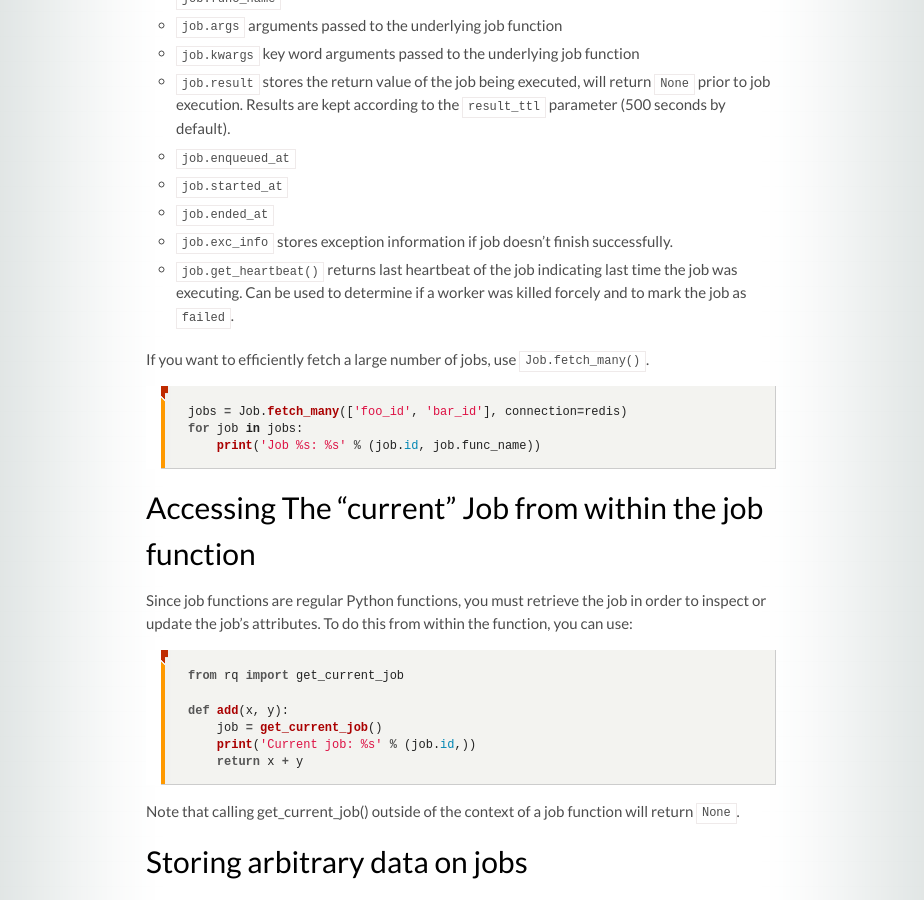
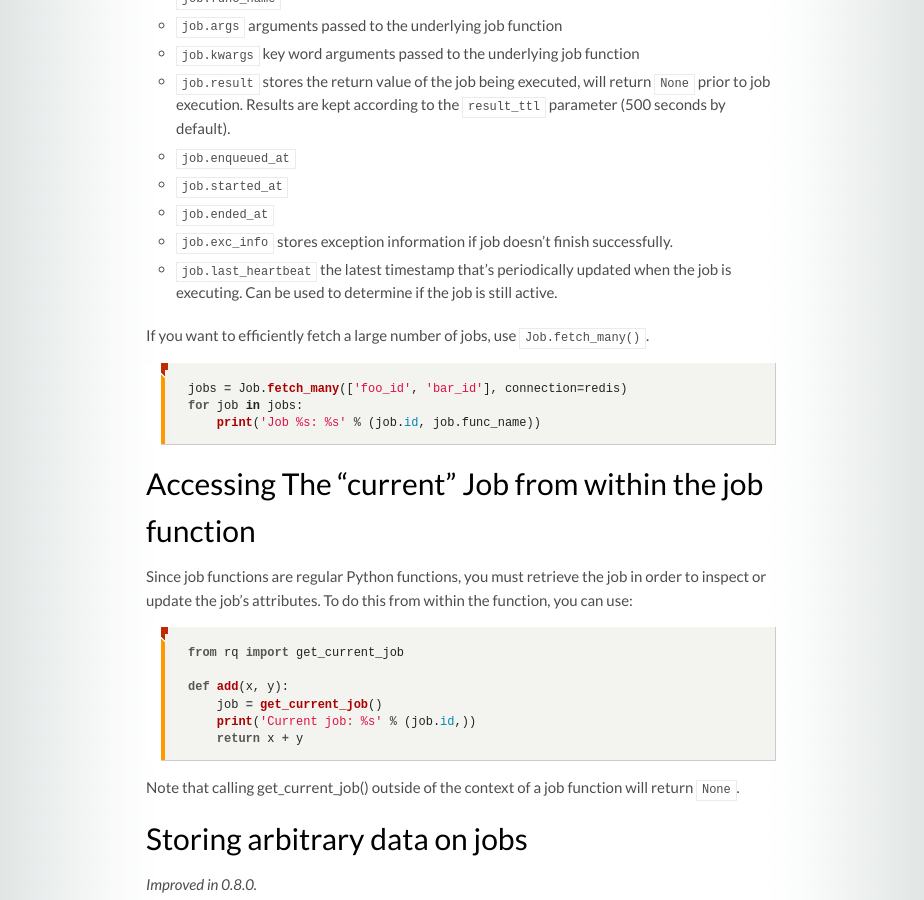
Before and after one commit to rq/rq, a Jekyll site: the page built from docs/docs/jobs.md, in a window 1280 px wide and 900 px high, scrolled down 2538 px. Shown: the whole window, without its empty margins (179-1103 px from the left). Built offline with Jekyll 4.4.1, drawn with Linux system fonts in a browser that asks for light colours; some web fonts are replaced; comment, search, counter and statistics services are not loaded.

Commit message:
docs: updated last_heartbeat description

```diff
--- a/docs/docs/jobs.md
+++ b/docs/docs/jobs.md
@@ -121,7 +121,7 @@ Some interesting job attributes include:
 * `job.started_at`
 * `job.ended_at`
 * `job.exc_info` stores exception information if job doesn't finish successfully.
-* `job.get_heartbeat()` returns last heartbeat of the job indicating last time the job was executing. Can be used to determine if a worker was killed forcely and to mark the job as `failed`.
+* `job.last_heartbeat` the latest timestamp that's periodically updated when the job is executing. Can be used to determine if the job is still active.
 
 If you want to efficiently fetch a large number of jobs, use `Job.fetch_many()`.
 
```
